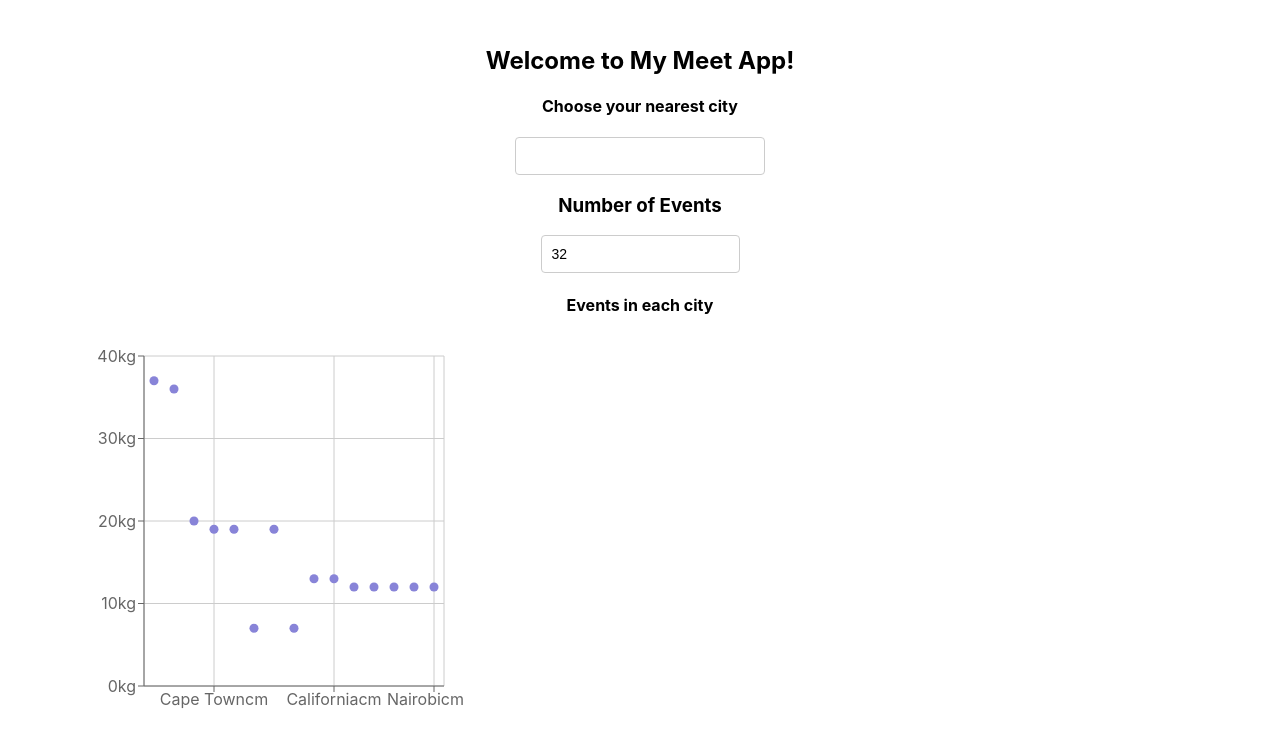
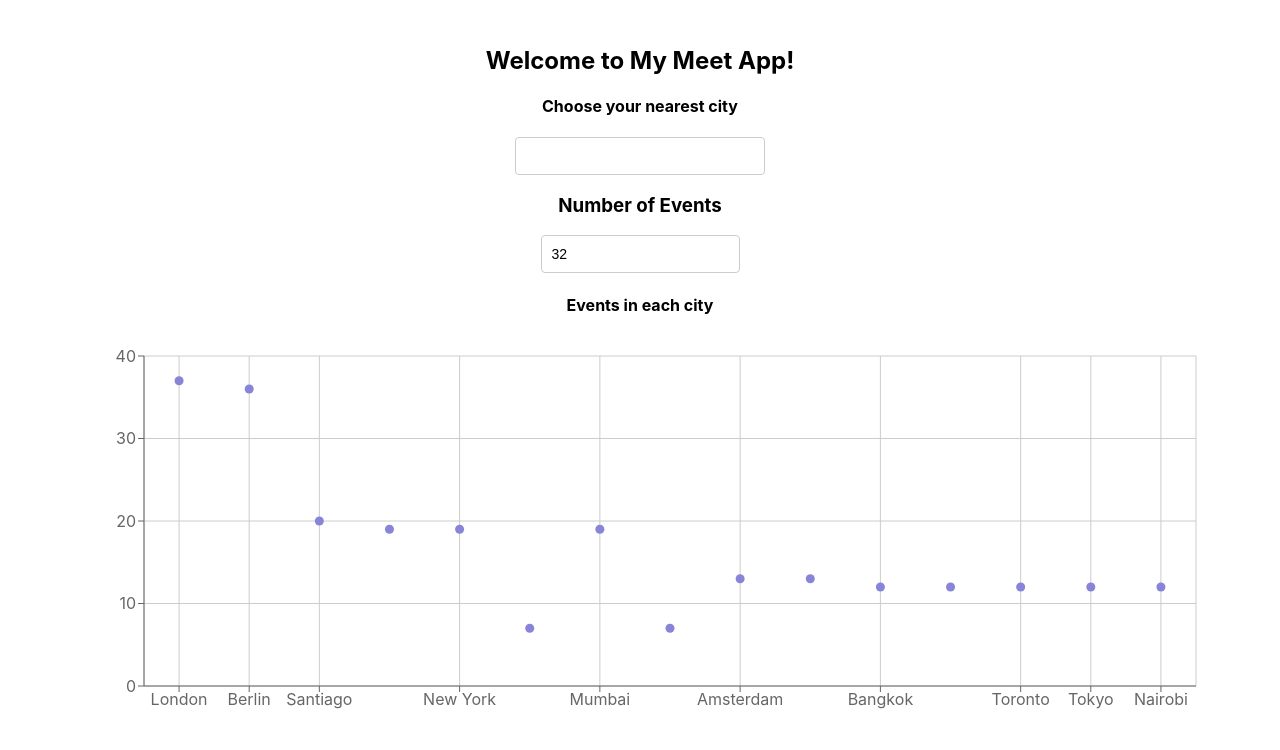
Before and after one commit to harrisb8/meet, a React (Create React App) app: page / in a window 1280 px wide. Shown: the top 750 px of the page. Built offline with nearby package versions, Linux system fonts and the light colour scheme.

Commit message:
update graph

```diff
--- a/src/App.js
+++ b/src/App.js
@@ -6,8 +6,9 @@ import NumberOfEvent from './NumberOfEvent';
 import { extractLocations, getEvents } from './api';
 import "./nprogress.css";
 import {
-  ScatterChart, Scatter, XAxis, YAxis, CartesianGrid, Tooltip
+  ScatterChart, Scatter, XAxis, YAxis, CartesianGrid, Tooltip, ResponsiveContainer
 } from 'recharts';
+
 
 class App extends Component {
   state = {
@@ -68,19 +69,19 @@ class App extends Component {
 
         <h4>Events in each city</h4>
 
+        <ResponsiveContainer height={400} >
         <ScatterChart
-          width={400}
-          height={400}
           margin={{
           top: 20, right: 20, bottom: 20, left: 20,
           }}
         >
       <CartesianGrid />
-          <XAxis type="category" dataKey="city" name="city" unit="cm" />
-          <YAxis type="number" dataKey="number" name="number of events" unit="kg" />
+          <XAxis type="category" dataKey="city" name="city" />
+          <YAxis allowDecimals={false} type="number" dataKey="number" name="number of events" />
           <Tooltip cursor={{ strokeDasharray: '3 3' }} />
           <Scatter data={this.getData()} fill="#8884d8" />
           </ScatterChart>
+          </ResponsiveContainer>
           <EventList events={this.state.events} />
       </div>
     );
```
